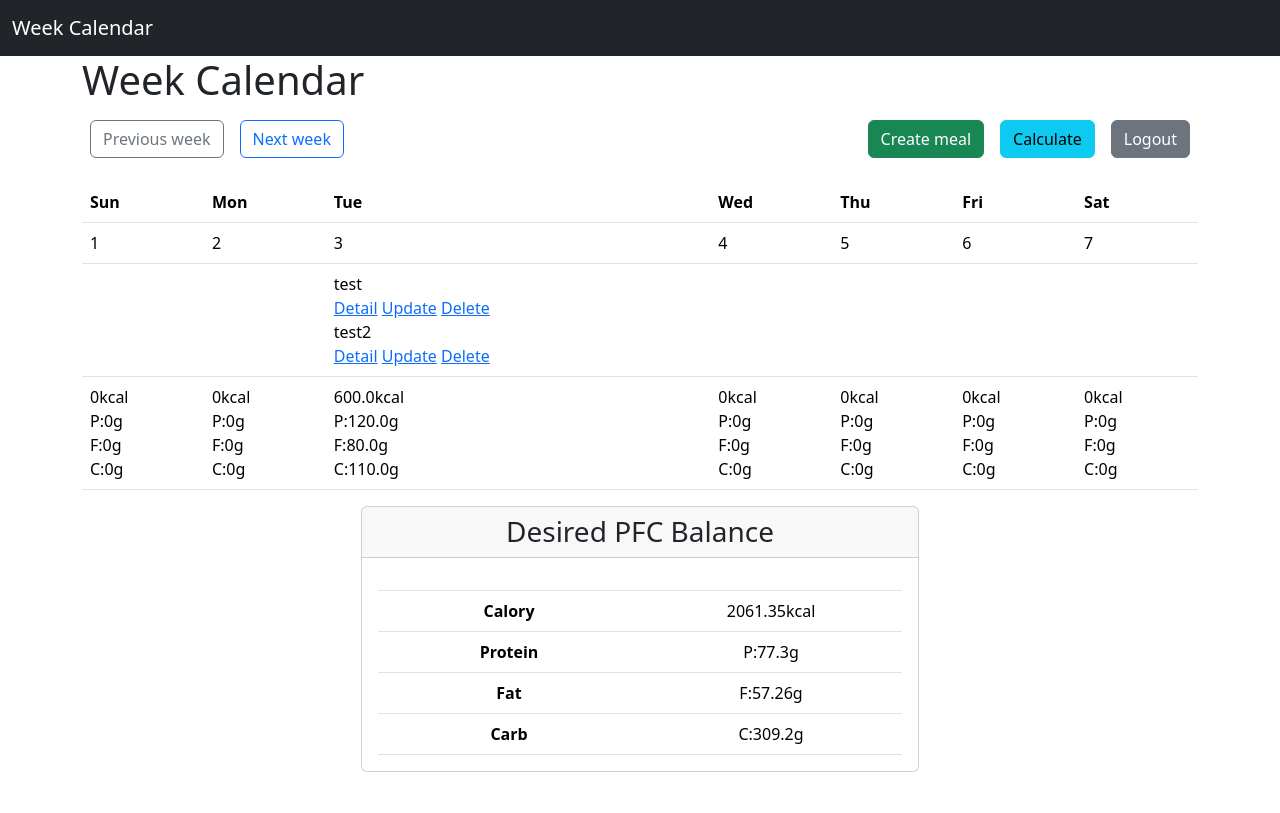
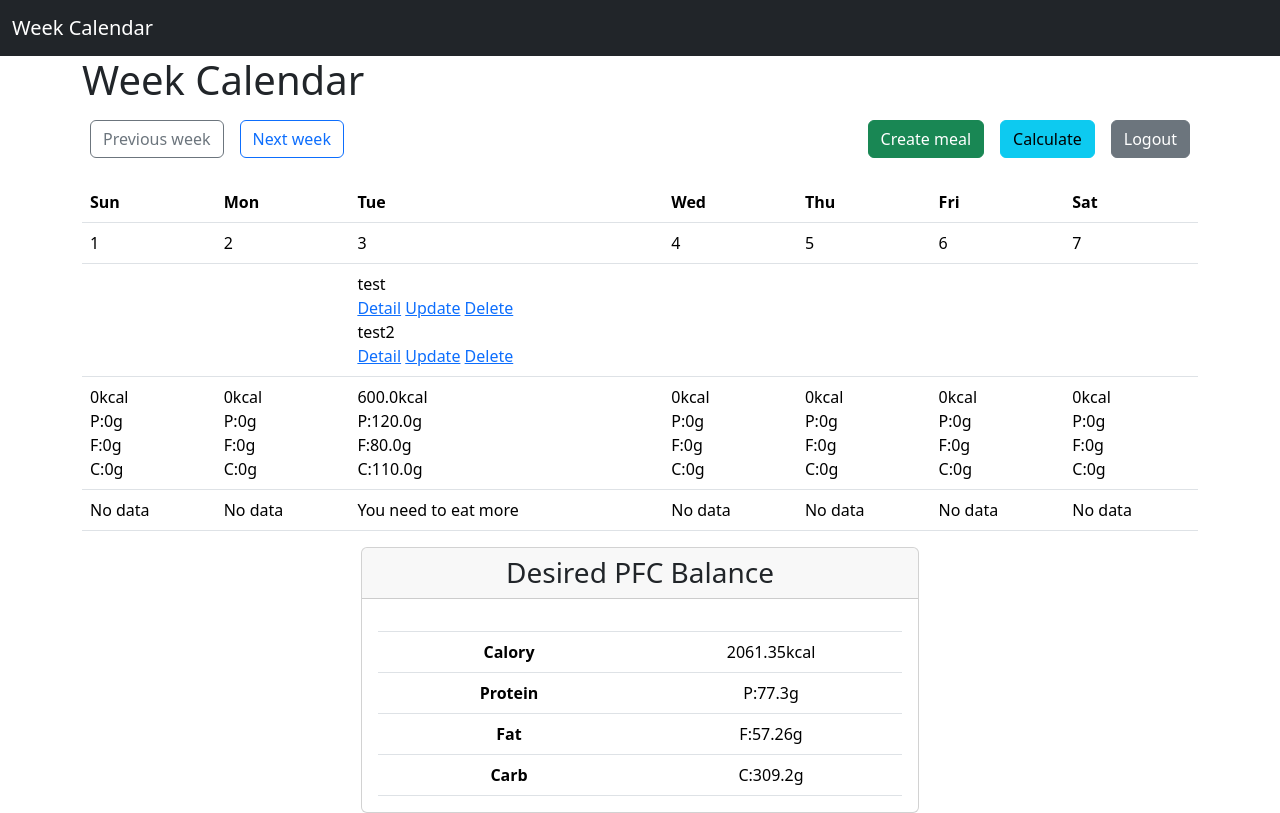
Before and after one commit to sh-in/diet_management_app, a Django app: page /week_with_meal/ in a window 1280 px wide. Before the commit the page ends 772 px from the top, so only its background shows below. Run offline with Django 4.2, Linux system fonts and the light colour scheme; a user stored in the database is signed in; data comes from the database, SQL or seed files in the repository; both versions use the stored data as it was after the commit; some libraries are stand-ins or nearby versions.

Commit message:
update show diet score

```diff
--- a/diet_management/templates/diet_management/week_with_meal.html
+++ b/diet_management/templates/diet_management/week_with_meal.html
@@ -20,7 +20,7 @@
     </div>
 </div>
 
-<table class="table">
+<table class="table" id="calendar">
     <thead>
         <tr>
             {% for w in week_names %}
@@ -72,6 +72,24 @@
             </td>
             {% endfor %}
         </tr>
+        <!-- to show your score -->
+        <tr>
+            {% for data in accounts %}
+                {% if data.user == user %}
+                    {% for pfc in week_day_pfc.values %}
+                        {% if pfc.cal == 0 %}
+                            <td>No data</td>
+                        {% elif pfc.cal < calory80 %}
+                            <td>You need to eat more</td>
+                        {% elif pfc.cal > data.calory %}
+                            <td>You are eating too much</td>
+                        {% else %}
+                            <td>Good job</td>
+                        {% endif %}
+                    {% endfor %}
+                {% endif %}
+            {% endfor %}
+        </tr>
     </tbody>
 </table>
 <!-- to show desired pfc for each day -->
@@ -87,7 +105,7 @@
             </thead>
             <tbody>
                 {% for data in accounts %}
-                    {% if data in account %}
+                    {% if data.user == user %}
                         <tr>
                             <th>Calory</th>
                             <td>{{ data.calory }}kcal</td>
--- a/diet_management/views.py
+++ b/diet_management/views.py
@@ -35,7 +35,8 @@ class WeekWithMealCalendar(LoginRequiredMixin, mixins.WeekWithMealMixin, Templat
         context = super().get_context_data(**kwargs)
         context.update({
             "account": Account.objects.filter(user=self.request.user),
-            "accounts": Account.objects.all()
+            "accounts": Account.objects.all(),
+            "calory80": Account.objects.filter(user=self.request.user).get().calory*0.8,
         })
         calendar_context = self.get_week_calendar()
         # test code
@@ -44,7 +45,7 @@ class WeekWithMealCalendar(LoginRequiredMixin, mixins.WeekWithMealMixin, Templat
         # print(context.get("account").values("calory"))
         # print(context.get("account").values())
         # print(context.get("account"))
-        # print(Account.objects.filter(user=self.request.user))
+        # print(Account.objects.filter(user=self.request.user).get().calory*0.8)
         context.update(calendar_context)
         return context
 
```
Also changed, not shown: db.sqlite3. Lines whose indentation alone changed are shown as unchanged.
